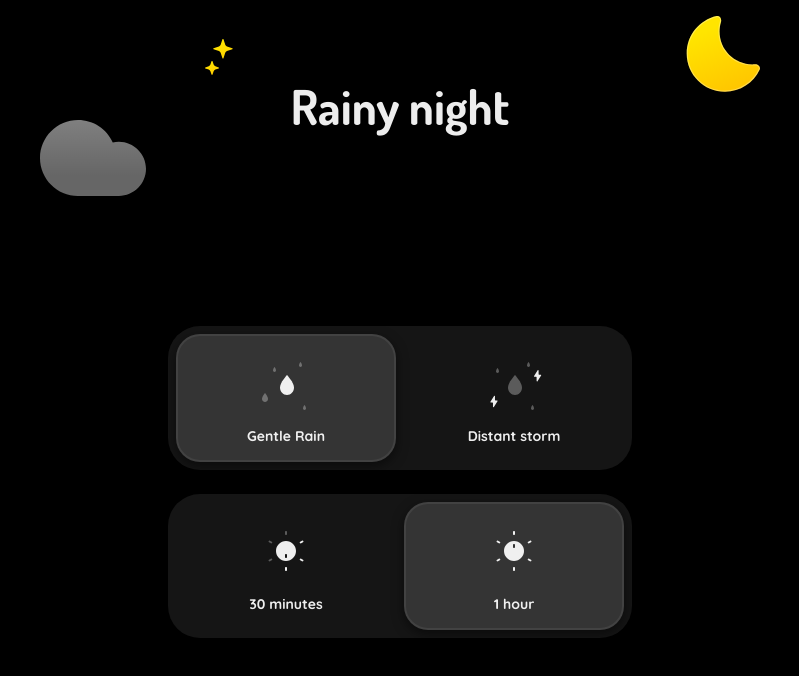
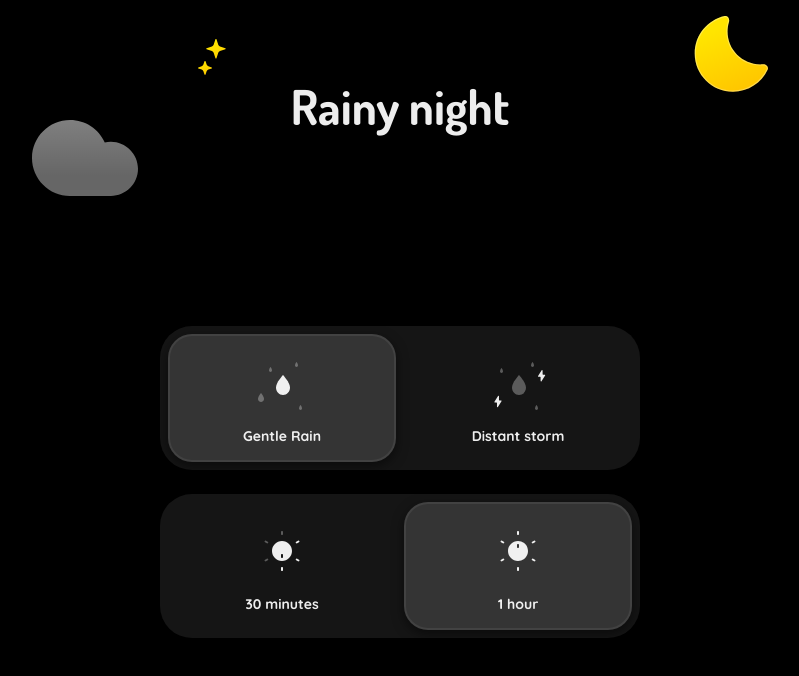
Before and after one commit to Bibalox/rain-app, a Vue app: page / in a window 1280 px wide. Shown: the top 676 px of the page, without its empty margins (240-1039 px from the left). Built offline with nearby package versions, Linux system fonts and the light colour scheme.

Commit message:
💄 Minro style fix

```diff
--- a/src/App.vue
+++ b/src/App.vue
@@ -96,7 +96,7 @@ body {
   height: 100%;
   max-height: 800px;
   max-width: 512px;
-  padding: 16px 24px 32px;
+  padding: 16px 16px 32px;
   width: 100%;
 
   &__main {
```
